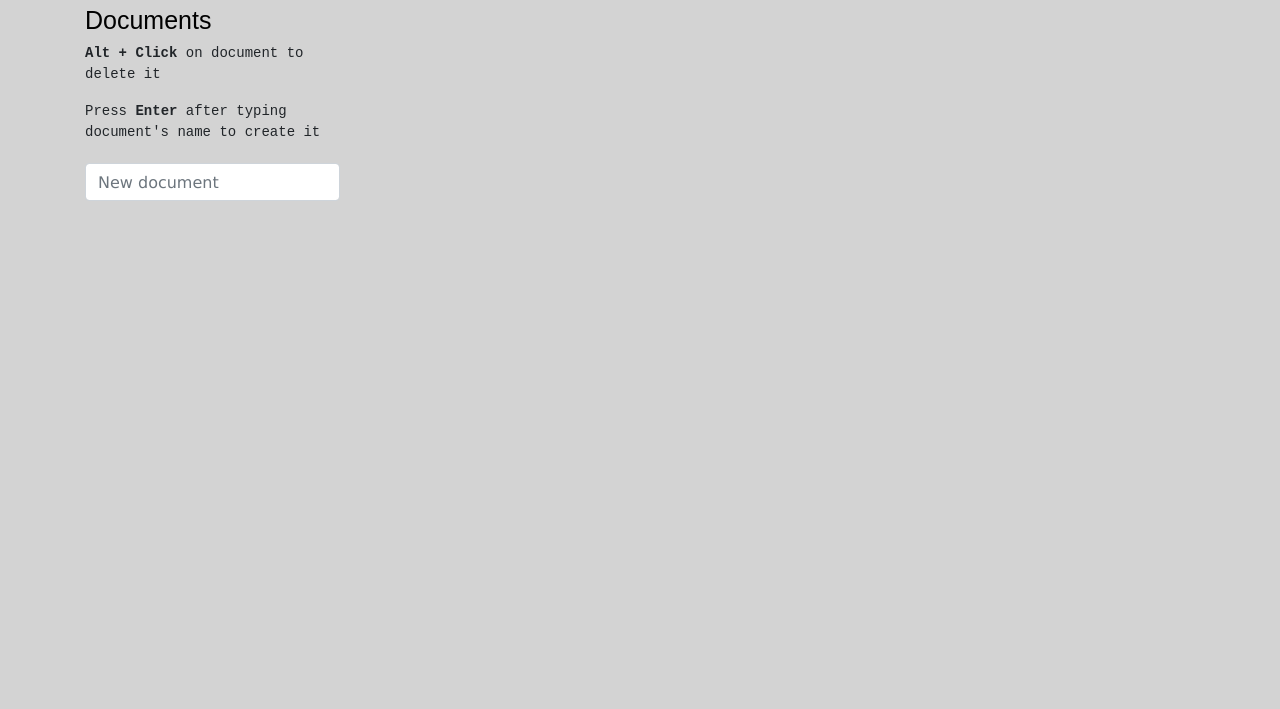
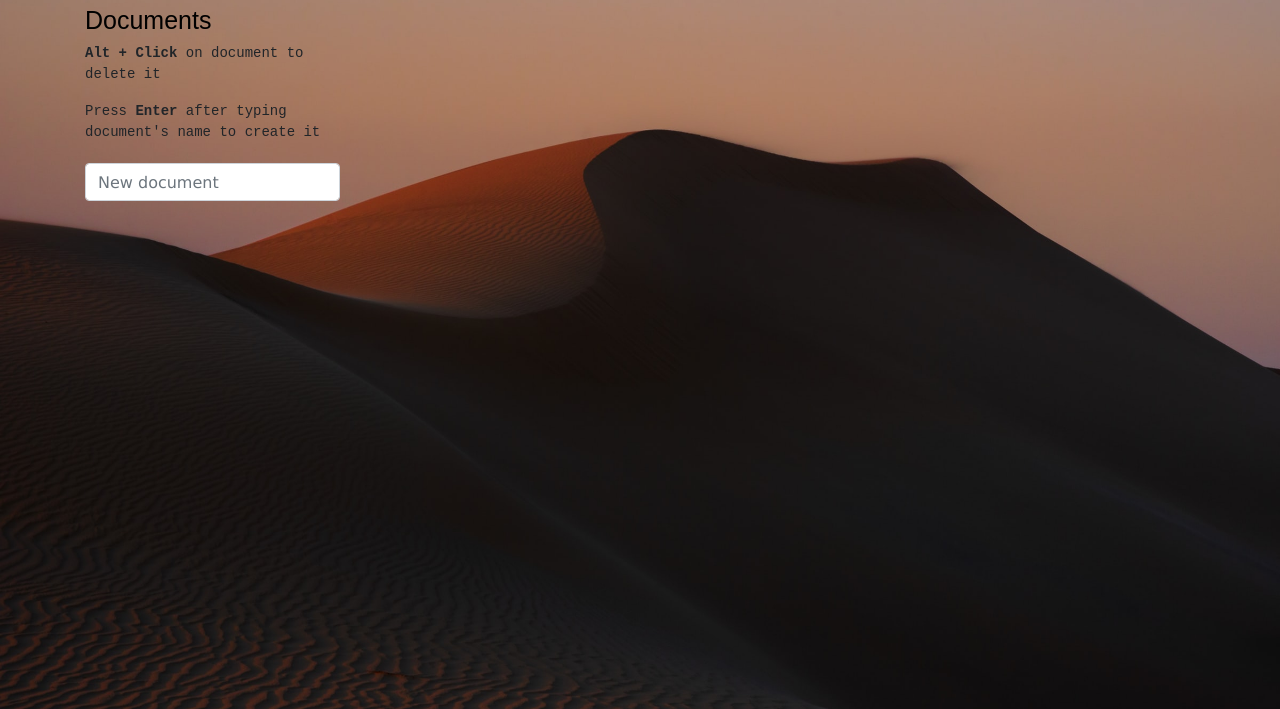
Before and after one commit to Jonesso/webTextEditor, a plain HTML site: page index.html in a window 1280 px wide. Shown: the part 91-800 px from the top of the page. Drawn offline with nearby package versions, Linux system fonts and the light colour scheme.

Commit message:
Add: background

```diff
--- a/style.css
+++ b/style.css
@@ -3,14 +3,16 @@ body {
     margin: 10px;
     font-family: Verdana, Arial, sans-serif;
     font-size: 20px;
-    background-color: lightgray;
+    background-image: url("images/dune.jpg");
+    background-size: cover;
+    background-repeat: no-repeat;
 }
 
 .editorSheet {
     min-height: 65vw;
     border: solid 1px;
     text-align: left;
-    background-color: white;
+    background-color: rgba(255, 255, 255, 0.6);
     -webkit-box-shadow: 6px 10px 9px 0px rgba(0, 0, 0, 0.75);
     -moz-box-shadow: 6px 10px 9px 0px rgba(0, 0, 0, 0.75);
     box-shadow: 6px 10px 9px 0px rgba(0, 0, 0, 0.75);
```
Also changed, not shown: images/dune.jpg (added).
